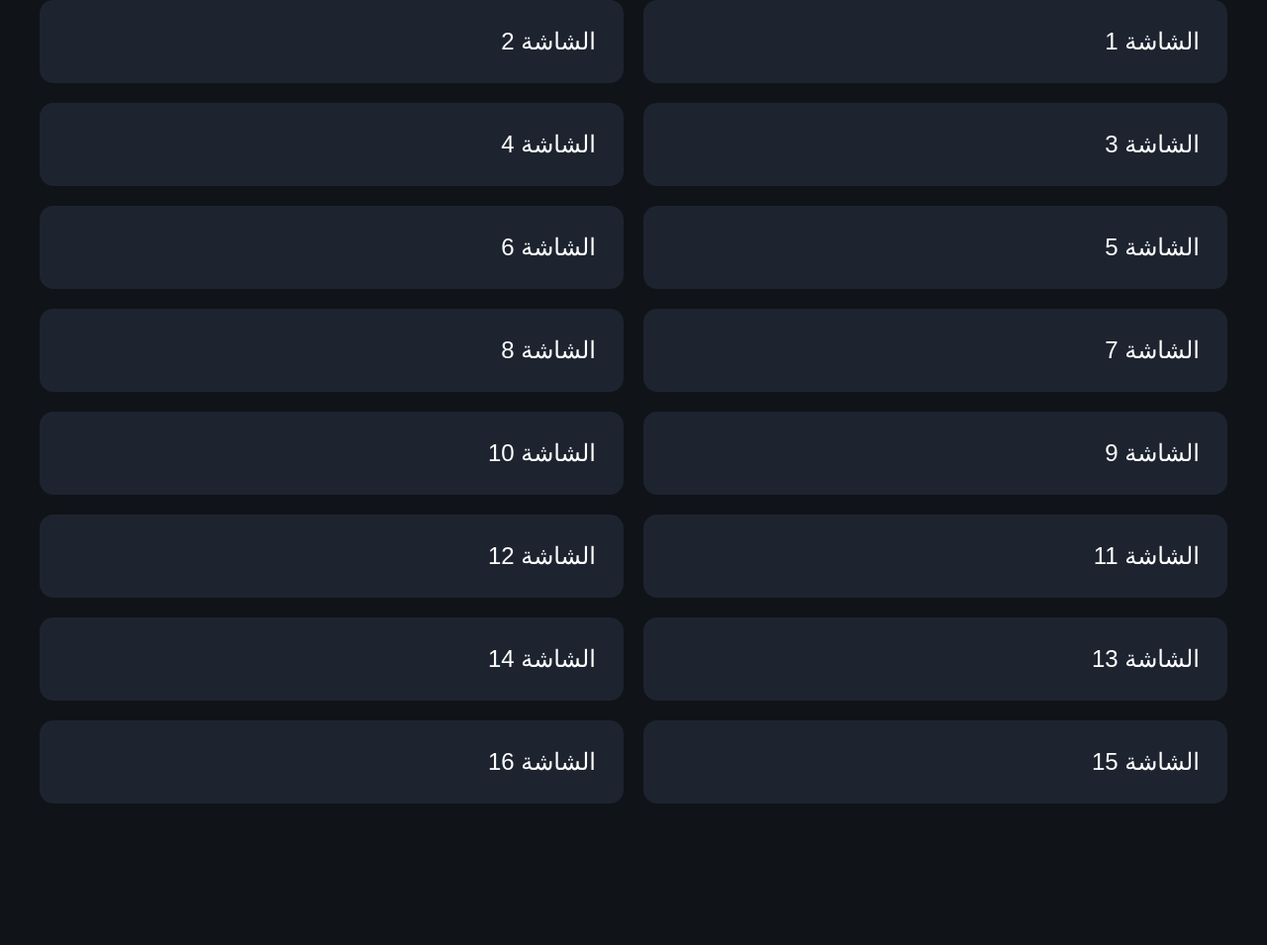
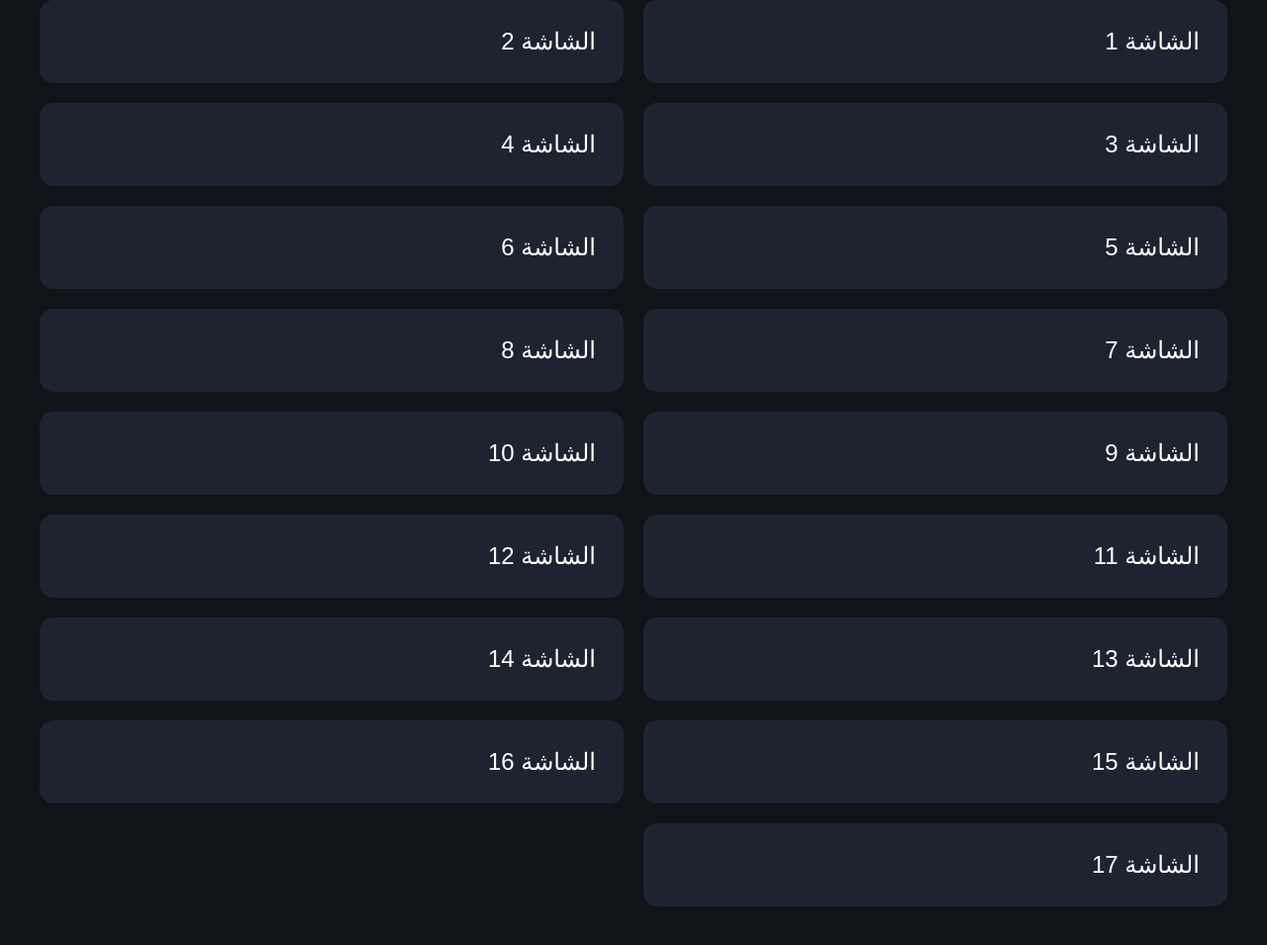
Before and after one commit to DASKFERY/looker-screen-mirror, a website: page site/index.html in a window 1280 px wide. Shown: the part 99-1054 px from the top of the page at 99% size. Before the commit the page ends 951 px from the top, so only its background shows below. Drawn offline with Linux system fonts and the light colour scheme.

Commit message:
Add screen 17 to site index

```diff
--- a/site/index.html
+++ b/site/index.html
@@ -30,6 +30,7 @@
     <a href="screen-14.html">الشاشة 14</a>
     <a href="screen-15.html">الشاشة 15</a>
     <a href="screen-16.html">الشاشة 16</a>
+    <a href="screen-17.html">الشاشة 17</a>
   </div>
 </body>
 </html>
```
